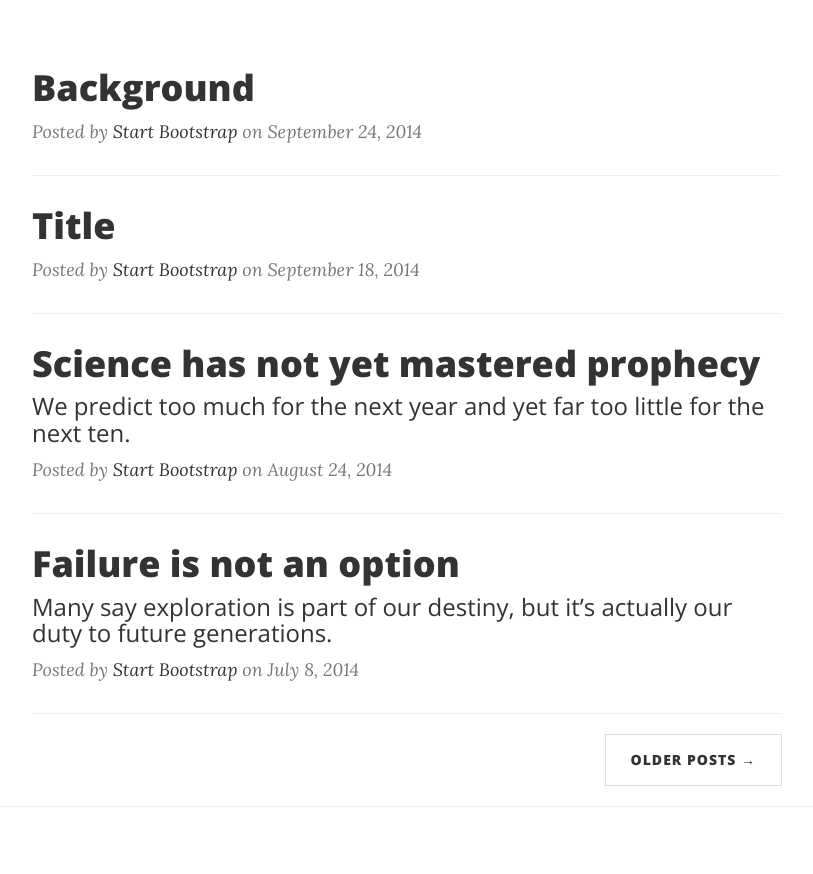
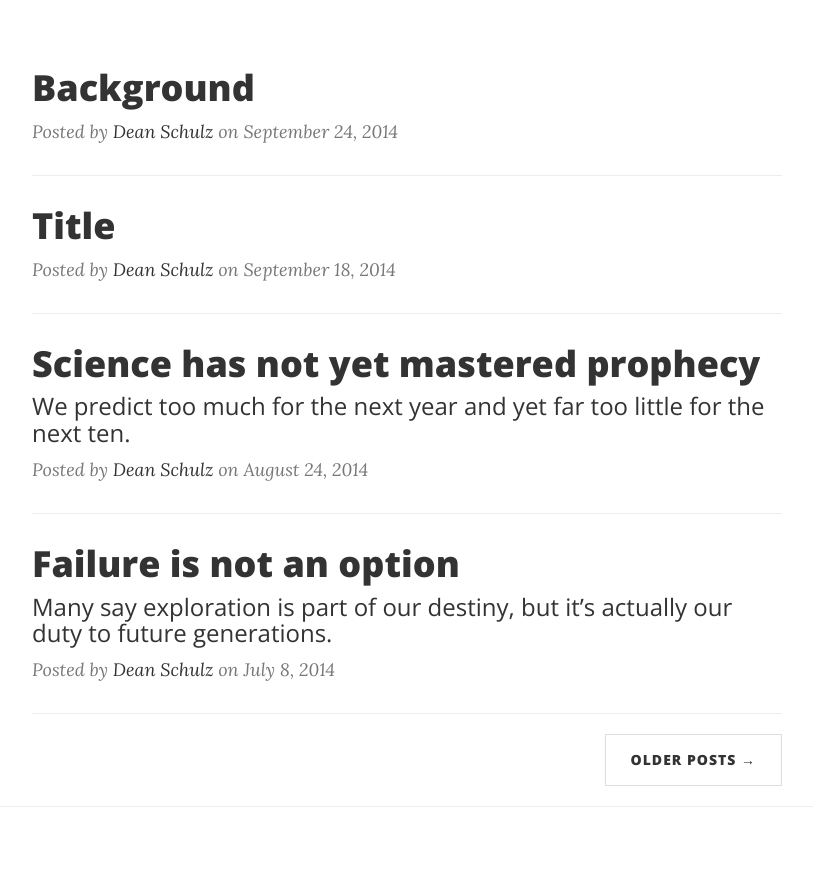
Before and after one commit to Dpschu2/Dpschu2.github.io, a website: page index.html in a window 1280 px wide. Shown: the part 460-1334 px from the top of the page, without its empty margins (233-1046 px from the left). Drawn offline with nearby package versions, Linux system fonts and the light colour scheme.

Commit message:
Update index.html

```diff
--- a/index.html
+++ b/index.html
@@ -94,7 +94,7 @@
 
                         </h3>
                     </a>
-                    <p class="post-meta">Posted by <a href="#">Start Bootstrap</a> on September 24, 2014</p>
+                    <p class="post-meta">Posted by <a href="#">Dean Schulz</a> on September 24, 2014</p>
                 </div>
                 <hr>
                 <div class="post-preview">
@@ -103,7 +103,7 @@
                             Title
                         </h2>
                     </a>
-                    <p class="post-meta">Posted by <a href="#">Start Bootstrap</a> on September 18, 2014</p>
+                    <p class="post-meta">Posted by <a href="#">Dean Schulz</a> on September 18, 2014</p>
                 </div>
                 <hr>
                 <div class="post-preview">
@@ -115,7 +115,7 @@
                             We predict too much for the next year and yet far too little for the next ten.
                         </h3>
                     </a>
-                    <p class="post-meta">Posted by <a href="#">Start Bootstrap</a> on August 24, 2014</p>
+                    <p class="post-meta">Posted by <a href="#">Dean Schulz</a> on August 24, 2014</p>
                 </div>
                 <hr>
                 <div class="post-preview">
@@ -127,7 +127,7 @@
                             Many say exploration is part of our destiny, but it’s actually our duty to future generations.
                         </h3>
                     </a>
-                    <p class="post-meta">Posted by <a href="#">Start Bootstrap</a> on July 8, 2014</p>
+                    <p class="post-meta">Posted by <a href="#">Dean Schulz</a> on July 8, 2014</p>
                 </div>
                 <hr>
                 <!-- Pager -->
```
